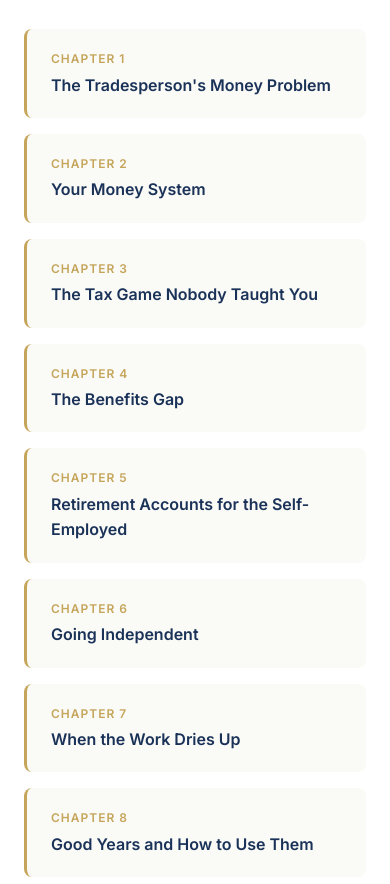
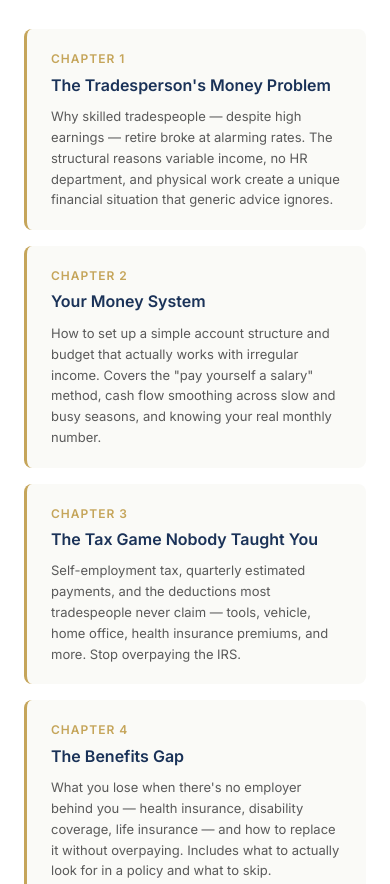
Before and after one commit to spmorgan/BuiltWealthy_website, a plain HTML site: page index.html in a window 390 px wide. Shown: the part 2602-3486 px from the top of the page. Drawn offline with nearby package versions, Linux system fonts and the light colour scheme.

Commit message:
Show chapter descriptions inline on mobile/touch devices
Co-Authored-By: Claude Sonnet 4.6 <noreply@anthropic.com>

```diff
--- a/index.html
+++ b/index.html
@@ -249,6 +249,26 @@
       left: 24px;
       border: 6px solid transparent;
       border-top-color: var(--navy-dark);
+    }
+
+    @media (hover: none), (max-width: 600px) {
+      .chapter-popover {
+        position: static;
+        opacity: 1;
+        visibility: visible;
+        transform: none;
+        background: none;
+        color: var(--text-light);
+        font-size: 13px;
+        padding: 8px 0 0;
+        border-radius: 0;
+        box-shadow: none;
+        transition: none;
+      }
+
+      .chapter-popover::after {
+        display: none;
+      }
     }
 
     /* ── WHO IT'S FOR ── */
```
